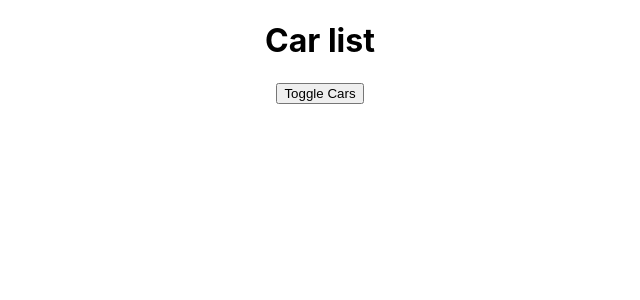
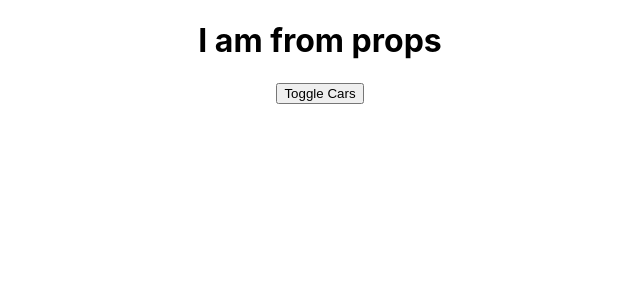
Before and after one commit to Abubjazov/ReactAPP, a React (Create React App) app: page / in a window 1280 px wide. Shown: the top 300 px of the page, without its empty margins (320-960 px from the left). Built offline with nearby package versions, Linux system fonts and the light colour scheme.

Commit message:
тема: альтернативный вариан инициализации state

```diff
--- a/src/App.js
+++ b/src/App.js
@@ -1,10 +1,14 @@
+/* eslint-disable no-useless-constructor */
 import React from 'react';
 import './App.scss';
 import Car from './Car/Car';
 
 class App extends React.Component {
 
-  state = {
+  constructor(props) {
+    super(props)
+
+    this.state = {
       cars: [
         {name: 'Kia', year: 2020, color: 'red'},
         {name: 'Audi', year: 2015, color: 'black'},
@@ -12,6 +16,7 @@
       ],
       pageTitle: 'Car list',
       showCars: false
+    }
   }
 
   toggleCarsHandler = () => {
@@ -57,7 +62,8 @@
     return (
 
       <div className='App'>
-        <h1>{this.state.pageTitle}</h1>
+        {/* <h1>{this.state.pageTitle}</h1> */}
+        <h1>{this.props.title}</h1>
 
         <button
           onClick={this.toggleCarsHandler}
--- a/src/index.js
+++ b/src/index.js
@@ -6,7 +6,7 @@
 
 ReactDOM.render(
   <React.StrictMode>
-    <App />
+    <App title={'I am from props'} />
   </React.StrictMode>,
   document.getElementById('root')
 );
```
Lines whose indentation alone changed are shown as unchanged.
